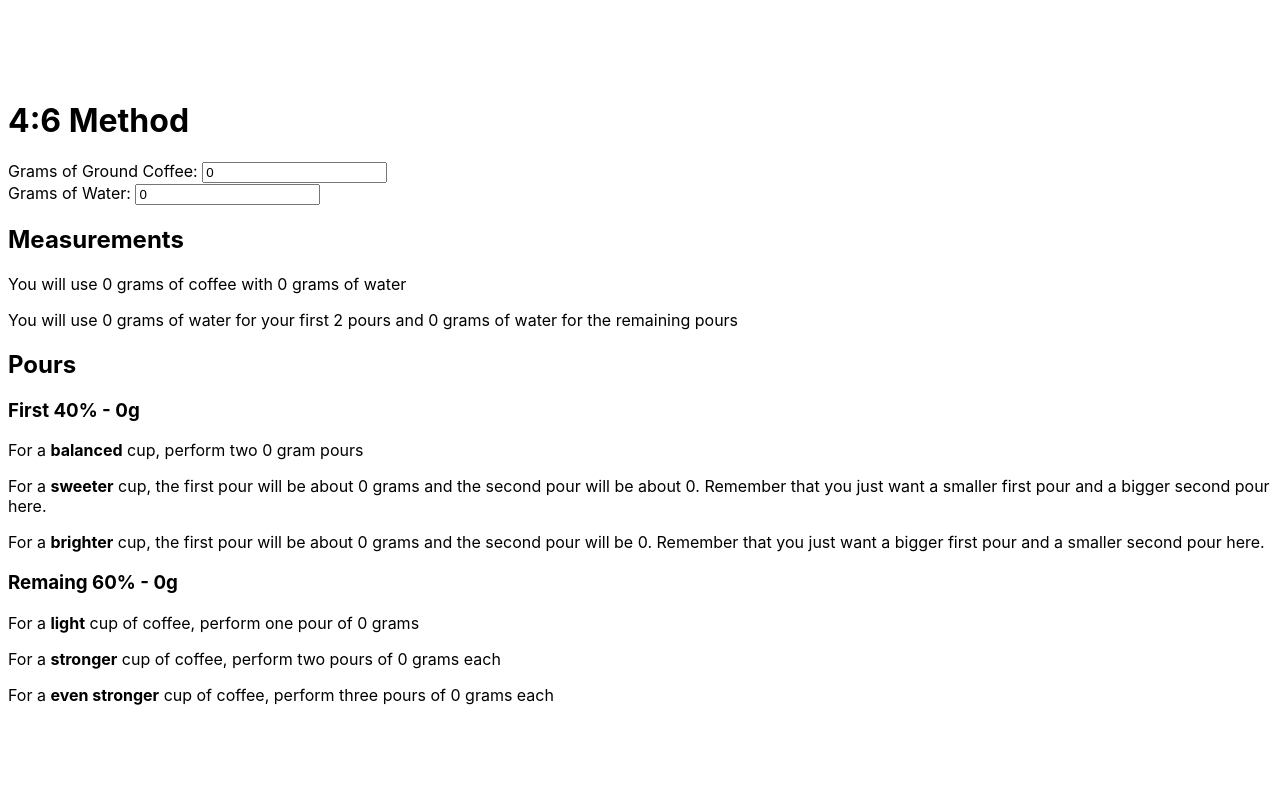
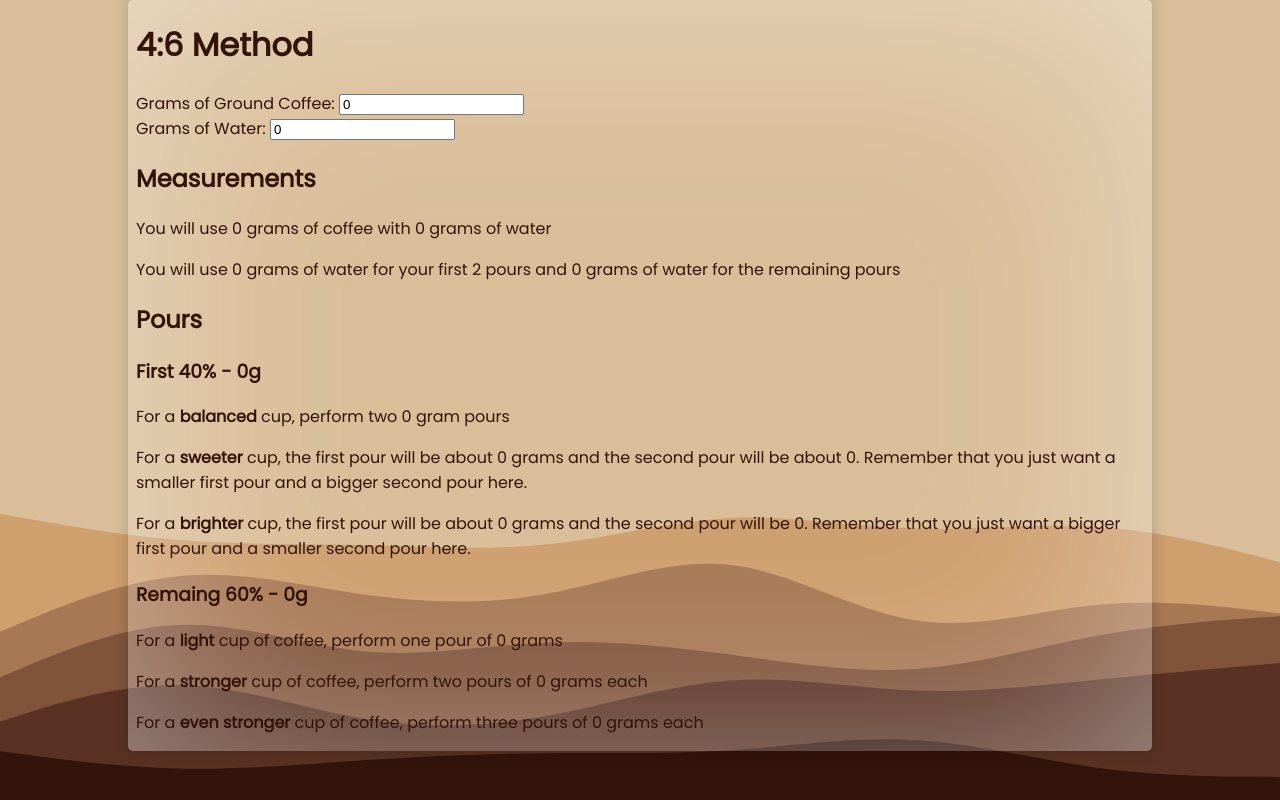
Before and after one commit to spacesnaill/weird_coffee_calculator, a Next.js app: page / in a window 1280 px wide. Built offline with nearby package versions, Linux system fonts and the light colour scheme.

Commit message:
💄 changed the font and updated the background image

```diff
--- /dev/null
+++ b/pages/_document.tsx
@@ -0,0 +1,30 @@
+// pages/_document.js
+
+import Document, { Html, Head, Main, NextScript } from "next/document";
+
+class MyDocument extends Document {
+  render() {
+    return (
+      <Html>
+        <Head>
+          <link rel="preconnect" href="https://fonts.googleapis.com" />
+          <link
+            rel="preconnect"
+            href="https://fonts.gstatic.com"
+            crossOrigin="true"
+          />
+          <link
+            href="https://fonts.googleapis.com/css2?family=Poppins&display=swap"
+            rel="stylesheet"
+          />
+        </Head>
+        <body>
+          <Main />
+          <NextScript />
+        </body>
+      </Html>
+    );
+  }
+}
+
+export default MyDocument;
--- a/styles/Home.module.css
+++ b/styles/Home.module.css
@@ -1,11 +1,32 @@
 .container {
-  min-height: 100vh;
   padding: 0 0.5rem;
   display: flex;
   flex-direction: column;
   justify-content: center;
   align-items: center;
-  height: 100vh;
+  width: 80vw;
+  box-shadow: 0 0 1rem 0 rgba(0, 0, 0, 0.2);
+  border-radius: 5px;
+  position: relative;
+  z-index: 1;
+  background: inherit;
+  overflow: hidden;
+  margin-left: auto;
+  margin-right: auto;
+}
+
+.container:before {
+  content: "";
+  position: absolute;
+  background: inherit;
+  z-index: -1;
+  top: 0;
+  left: 0;
+  right: 0;
+  bottom: 0;
+  box-shadow: inset 0 0 2000px rgba(255, 255, 255, 0.5);
+  filter: blur(10px);
+  margin: -20px;
 }
 
 .main {
--- a/styles/globals.css
+++ b/styles/globals.css
@@ -2,8 +2,15 @@ html,
 body {
   padding: 0;
   margin: 0;
-  font-family: -apple-system, BlinkMacSystemFont, Segoe UI, Roboto, Oxygen,
-    Ubuntu, Cantarell, Fira Sans, Droid Sans, Helvetica Neue, sans-serif;
+  background: url("../public/layered-waves-haikei.svg") no-repeat center center
+    fixed;
+  -webkit-background-size: cover;
+  -moz-background-size: cover;
+  -o-background-size: cover;
+  background-size: cover;
+  color: #33140a;
+  font-family: Poppins, -apple-system, BlinkMacSystemFont, Segoe UI, Roboto,
+    Oxygen, Ubuntu, Cantarell, Fira Sans, Droid Sans, Helvetica Neue, sans-serif;
 }
 
 a {
```
Also changed, not shown: public/layered-waves-haikei.svg (added).
